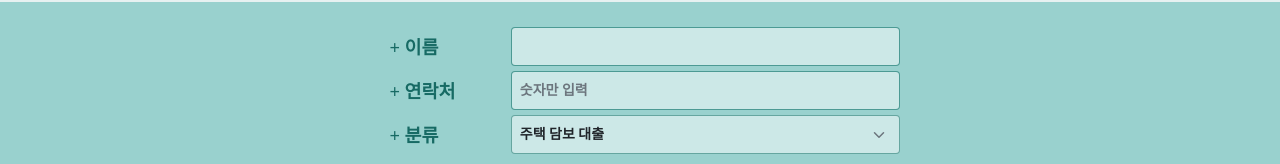
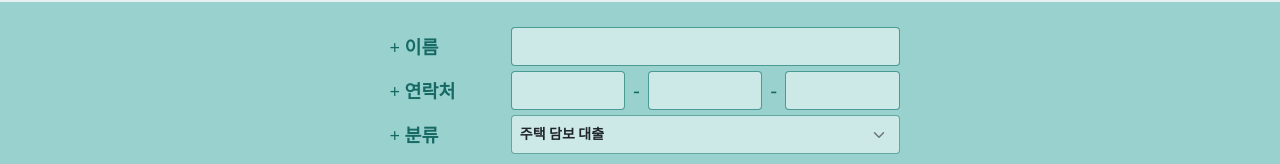
Before and after one commit to BongSeon/finance, a Vue app: page /consult in a window 1280 px wide. Shown: the part 448-612 px from the top of the page. Built offline with nearby package versions, Linux system fonts and the light colour scheme; a web font is replaced by a local one.

Commit message:
update: ApplyForm

```diff
--- a/src/components/ApplyForm.vue
+++ b/src/components/ApplyForm.vue
@@ -19,13 +19,36 @@
         </tr>
         <tr>
           <td class="table-label label">+ 연락처</td>
-          <td class="input-field">
+          <td class="input-field input-field-phone">
             <input
-              class="form-control"
+              class="form-control form-control-phone"
               type="text"
-              placeholder="숫자만 입력"
-              name="user_phone"
-              v-model="userData.user_phone"
+              placeholder=""
+              name="user_phone1"
+              v-model="userData.user_phone1"
+              @keyup="handleInputChange(0)"
+            />
+            <span class="fs-4 h" style="max-height: 39px; color: #176a64"
+              >-</span
+            >
+            <input
+              class="form-control form-control-phone"
+              type="text"
+              placeholder=""
+              name="user_phone2"
+              v-model="userData.user_phone2"
+              @keyup="handleInputChange(1)"
+            />
+            <span class="fs-4 h" style="max-height: 39px; color: #176a64"
+              >-</span
+            >
+            <input
+              class="form-control form-control-phone"
+              type="text"
+              placeholder=""
+              name="user_phone3"
+              v-model="userData.user_phone3"
+              @keyup="handleInputChange(2)"
             />
           </td>
         </tr>
@@ -130,10 +153,13 @@
       <!-- <button class="btn btn-submit w-150px ms-5px" @click="handleSubmit"> -->
       <button
         class="btn btn-submit ms-5px"
-        :class="{ disabled: applied }"
+        :class="{ disabled: applied > 0 }"
         @click="handleSubmit"
       >
         빠른상담신청
+        <div v-if="applied == 1" class="spinner-border" role="status">
+          <span class="visually-hidden">Loading...</span>
+        </div>
       </button>
     </div>
   </div>
@@ -150,7 +176,7 @@
 </template>
 
 <script>
-import { ref } from "@vue/reactivity";
+import { ref, computed } from "vue";
 import { Timestamp } from "firebase/firestore";
 import useCollection from "../composables/useCollection";
 import sendTelegram from "../composables/sendTelegram";
@@ -165,14 +191,16 @@ export default {
 
     const userData = ref({
       user_name: "",
-      user_phone: "",
+      user_phone1: "",
+      user_phone2: "",
+      user_phone3: "",
       loan_type: "주택담보대출",
       datetime: null,
     });
     const showToast = ref(false);
     const showModal = ref(false);
     const modalNumber = ref(1);
-    const applied = ref(false);
+    const applied = ref(0); // 상담신청 누르면 1 완료되면 2
     const agreeChecked1 = ref(false);
     const agreeChecked2 = ref(false);
     const agreeDocumentConfirm = ref(false);
@@ -181,9 +209,14 @@ export default {
 
     // 빠른상담신청 버튼 클릭
     const handleSubmit = async () => {
+      applied.value = 1;
+
       const postData = {
         name: userData.value.user_name,
-        phone: userData.value.user_phone,
+        phone:
+          userData.value.user_phone1 +
+          userData.value.user_phone2 +
+          userData.value.user_phone3,
         loan_type: userData.value.loan_type,
         datetime: Timestamp.now(),
       };
@@ -192,11 +225,7 @@ export default {
         errorFormMessage.value = "이름을 정상적으로 입력해주세요.";
         return;
       }
-      if (postData.phone.includes("-")) {
-        errorFormMessage.value = "연락처는 숫자만 입력해주세요.";
-        return;
-      }
-      if (postData.phone.length < 9 || postData.phone.length > 11) {
+      if (postData.phone.length < 9) {
         errorFormMessage.value = "연락처를 정상적으로 입력해주세요.";
         return;
       }
@@ -216,7 +245,7 @@ export default {
       await send(message);
 
       showToast.value = true;
-      applied.value = true;
+      applied.value = 2;
 
       if (sendError.value != null) {
         console.log("에러 발생: " + sendError.value);
@@ -227,7 +256,9 @@ export default {
     };
     const formInit = () => {
       userData.value.user_name = "";
-      userData.value.user_phone = "";
+      userData.value.user_phone1 = "";
+      userData.value.user_phone2 = "";
+      userData.value.user_phone3 = "";
       agreeChecked1.value = false;
       agreeChecked2.value = false;
     };
@@ -243,10 +274,29 @@ export default {
     const handleAgreeRadio = (radio, bool) => {
       if (radio == 1) {
         agreeChecked1.value = bool;
-        // console.log("agreeChecked1 ", agreeChecked1.value);
       } else if (radio == 2) {
         agreeChecked2.value = bool;
-        // console.log("agreeChecked2 ", agreeChecked2.value);
+      }
+    };
+    // 연락처 입력 시 validation (length)
+    const handleInputChange = (num) => {
+      let p1 = userData.value.user_phone1;
+      let p2 = userData.value.user_phone2;
+      let p3 = userData.value.user_phone3;
+      if (num === 0) {
+        if (p1.length > 3) {
+          userData.value.user_phone1 = p1.substr(0, 3);
+        }
+      }
+      if (num === 1) {
+        if (p2.length > 4) {
+          userData.value.user_phone2 = p2.substr(0, 4);
+        }
+      }
+      if (num === 2) {
+        if (p3.length > 4) {
+          userData.value.user_phone3 = p3.substr(0, 4);
+        }
       }
     };
 
@@ -264,6 +314,7 @@ export default {
       handleOpenModal,
       handleCloseModal,
       handleAgreeRadio,
+      handleInputChange,
     };
   },
 };
@@ -302,7 +353,17 @@ td {
   color: #176a64;
 }
 .input-field {
-  width: 75%;
+  width: 100%;
+}
+.input-field-phone {
+  display: flex;
+  justify-content: space-between;
+  vertical-align: middle;
+}
+.form-control-phone {
+  text-align: center;
+  width: 32%;
+  display: inline;
 }
 .row {
   margin-top: 5px;
@@ -384,6 +445,10 @@ td {
   color: #2c3738;
   font-size: 1rem;
 }
+.spinner-border {
+  position: relative;
+  top: 3px;
+}
 @media (max-width: 1199.98px) {
   .content-main {
     height: 314px;
@@ -394,13 +459,11 @@ td {
     height: 314px;
   }
 }
-
 @media (max-width: 767.98px) {
   .img-and-logo {
     left: 17px;
   }
 }
-
 @media (max-width: 575.98px) {
   .form {
     width: 100%;
```
